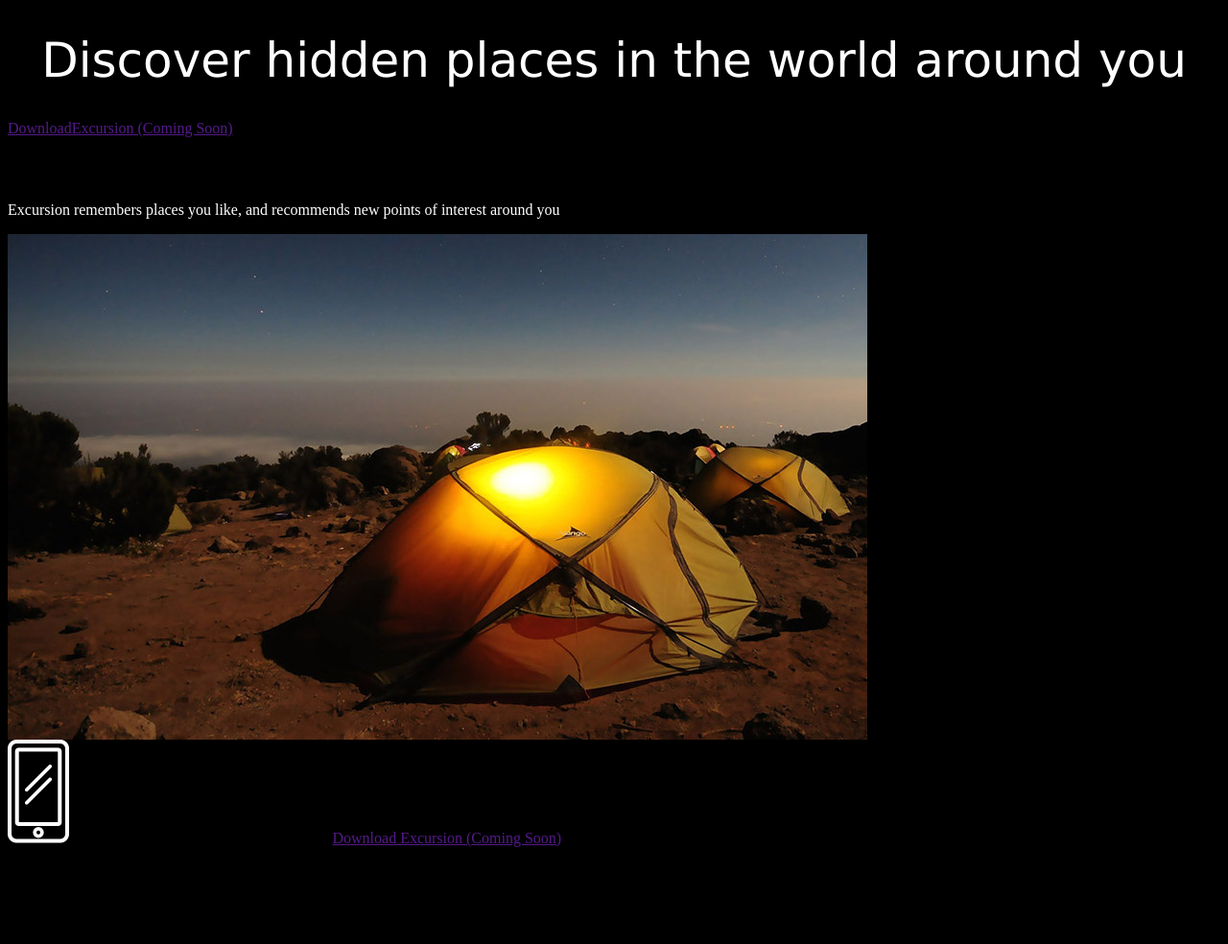
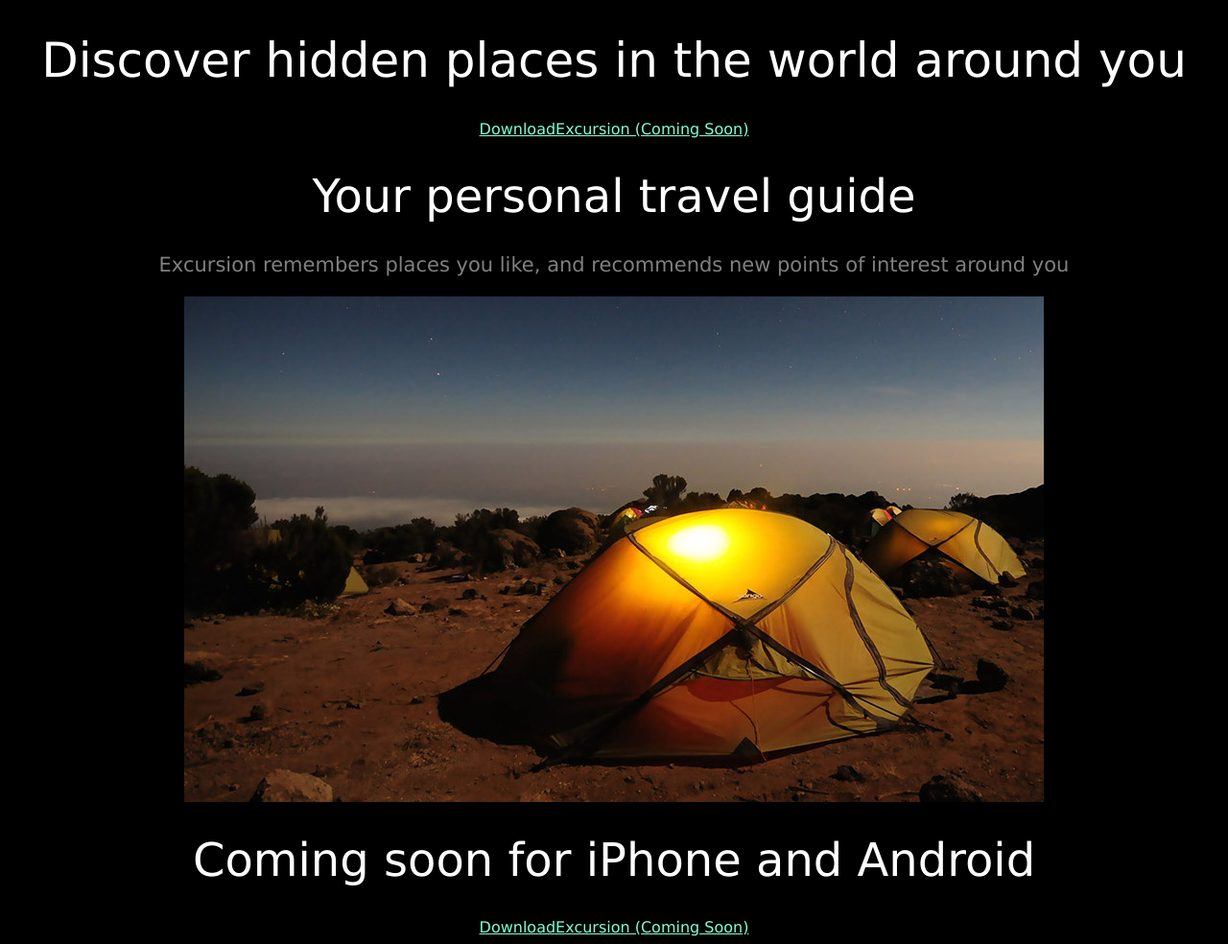
Before and after one commit to jd-sims/excursion, a plain HTML site: page index.html in a window 1280 px wide. Shown: the whole page at 96% size. Before the commit the page ends 891 px from the top, so only its background shows below. Drawn offline with Linux system fonts and the light colour scheme.

Commit message:
Links fixed, no video, no png

```diff
--- a/index.html
+++ b/index.html
@@ -6,20 +6,22 @@
 <link  href="recourses/css/styles.css" type="text/css" rel="stylesheet">
 </head>
 <body>
-    <h1>Discover hidden places in the world around you</h1>
-      <a class ="link" href="">DownloadExcursion (Coming Soon)</a>
+  <div class = "content">
+    <h1 class = "mainheader">Discover hidden places in the world around you</h1>
+    <a href="">DownloadExcursion (Coming Soon)</a>
   <!--    <video src=".recourses/video/excursion.mp4" alt="Beautiful Nature Montage"></video>
 -->
-    <h2>Your personal travel guide</h2>
+    <h1>Your personal travel guide</h1>
       <p>Excursion remembers places you like, and recommends new points of
         interest around you</p>
 
-    <div class ="camp">
+    <div class = "camp">
     </div>
-    <img src="recourses/images/phone.png" alt="Phone graphic"></img>
+    <div class = "phone">
+   </div>
 
-  <2>Coming soon for iPhone and Android</h2>
-  <a class ="link" href ="">Download Excursion (Coming Soon)</a>
-
+  <h1>Coming soon for iPhone and Android</h1>
+    <a href="">DownloadExcursion (Coming Soon)</a>
+</div>
     </body>
   </html>
--- a/recourses/css/styles.css
+++ b/recourses/css/styles.css
@@ -1,17 +1,34 @@
+body {
+background-color: black;
+text-align: center;
+}
 
-body {
-  background-color: black;
+.content {
+  font-family: verdana;
 }
+
 h1 {
   font-family: verdana;
   font-weight: normal;
-  font-size: 50px;
+  font-size: 48px;
+/* not center */
   text-align: center;
   color: white;
 }
 
+
+.mainheader {
+  font-size: 50px;
+  font-weight: 300px;
+}
+a {
+  color: aquamarine;
+  font-size: 16px;
+}
 p{
-  color: white;
+  color: gray;
+  text-align: center;
+  font-size: 21px;
 }
 
 .camp {
@@ -19,8 +36,21 @@ p{
   background-size: cover;
   height: 527px;
   width: 896px;
+  margin-left: auto;
+  margin-right: auto;
+}
+
+.phone {
+  background: url("../images/phone.png");
+  background-size: cover;
+  height: 108;
+  width: 64;
+  margin-left: auto;
+  margin-right: auto;
 }
 
 .link {
   text-align: center;
+  color: red;
+  font-size: 16px;
 }
```
